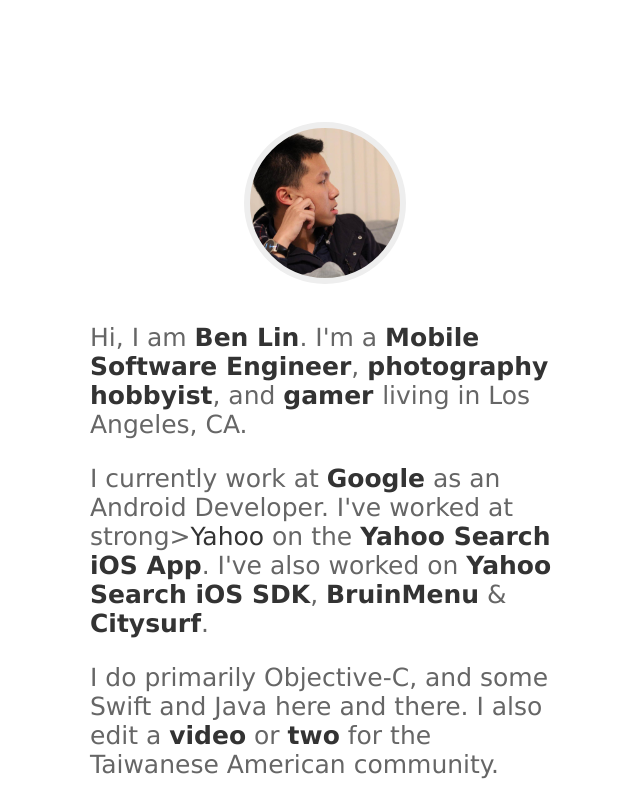
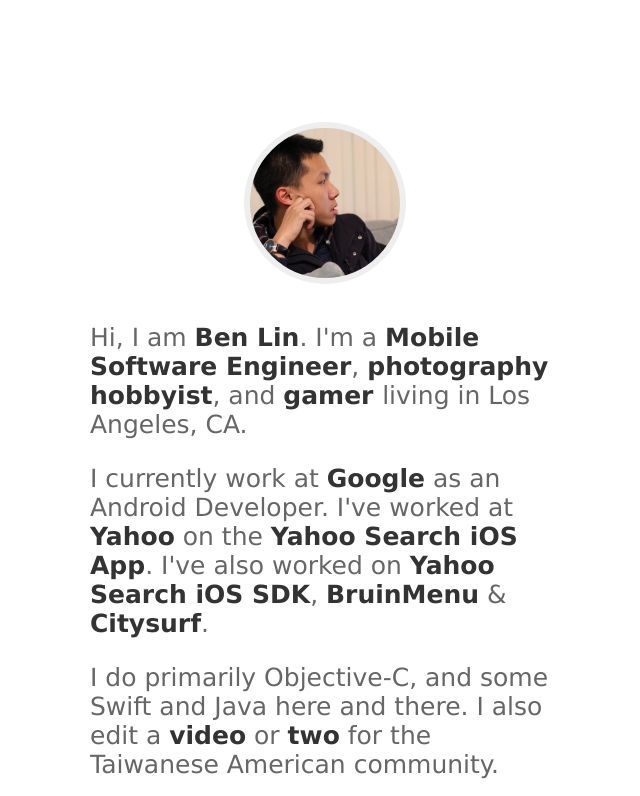
Before and after one commit to st40611/st40611.github.io, a plain HTML site: page index.html in a window 1280 px wide. Shown: the whole page, without its empty margins (325-965 px from the left). Drawn offline with Linux system fonts and the light colour scheme.

Commit message:
missed a <

```diff
--- a/index.html
+++ b/index.html
@@ -324,7 +324,7 @@
 		Hi, I am <strong><a href="https://www.facebook.com/ben.lin.752" id="facebook-link" target="_blank">Ben Lin</a></strong>. I'm a <strong><a href="http://www.github.com/st40611" target="_blank" id="github-link">Mobile Software Engineer</a></strong>, <strong><a href="https://www.flickr.com/photos/98189290@N06/" target="_blank" id="dribbble-link">photography hobbyist</a></strong>, and <strong><a href="http://www.twitter.com/st40611" target="_blank" id="twitter-link">gamer </a></strong> living in Los Angeles, CA.
 	</p>
 	<p>
-		I currently work at <strong><a href="http://www.google.com" target="_blank" id="google-link">Google</a></strong> as an Android Developer. I've worked at strong><a href="http://www.google.com" target="_blank" id="yahoo-link">Yahoo</a></strong> on the <strong><a href="https://itunes.apple.com/us/app/yahoo-search/id361071600?mt=8" target="_blank" id="yahoo-link">Yahoo Search iOS App</a></strong>. I've also worked on <strong><a href="https://github.com/yahoo/searchsdk-ios" target="_blank" id="searchsdkios-link">Yahoo Search iOS SDK</a></strong>, <strong><a href="https://github.com/st40611/bruinmenu" target="_blank" id="bruinmenu-link">BruinMenu</a></strong> & <strong><a href="https://github.com/danielduan/CitySurf" target="_blank" id="citysurf-link">Citysurf</a></strong>.
+		I currently work at <strong><a href="http://www.google.com" target="_blank" id="google-link">Google</a></strong> as an Android Developer. I've worked at <strong><a href="http://www.google.com" target="_blank" id="yahoo-link">Yahoo</a></strong> on the <strong><a href="https://itunes.apple.com/us/app/yahoo-search/id361071600?mt=8" target="_blank" id="yahoo-link">Yahoo Search iOS App</a></strong>. I've also worked on <strong><a href="https://github.com/yahoo/searchsdk-ios" target="_blank" id="searchsdkios-link">Yahoo Search iOS SDK</a></strong>, <strong><a href="https://github.com/st40611/bruinmenu" target="_blank" id="bruinmenu-link">BruinMenu</a></strong> & <strong><a href="https://github.com/danielduan/CitySurf" target="_blank" id="citysurf-link">Citysurf</a></strong>.
 	</p>
 	<p>
 		I do primarily Objective-C, and some Swift and Java here and there. I also edit a <strong><a href="https://www.youtube.com/watch?v=3KVGAz75ebw" target="_blank" id="video-link">video</a></strong> or <strong><a href="https://www.youtube.com/watch?v=miSe3yvul3A" target="_blank" id="video-link">two</a></strong> for the Taiwanese American community.
```
